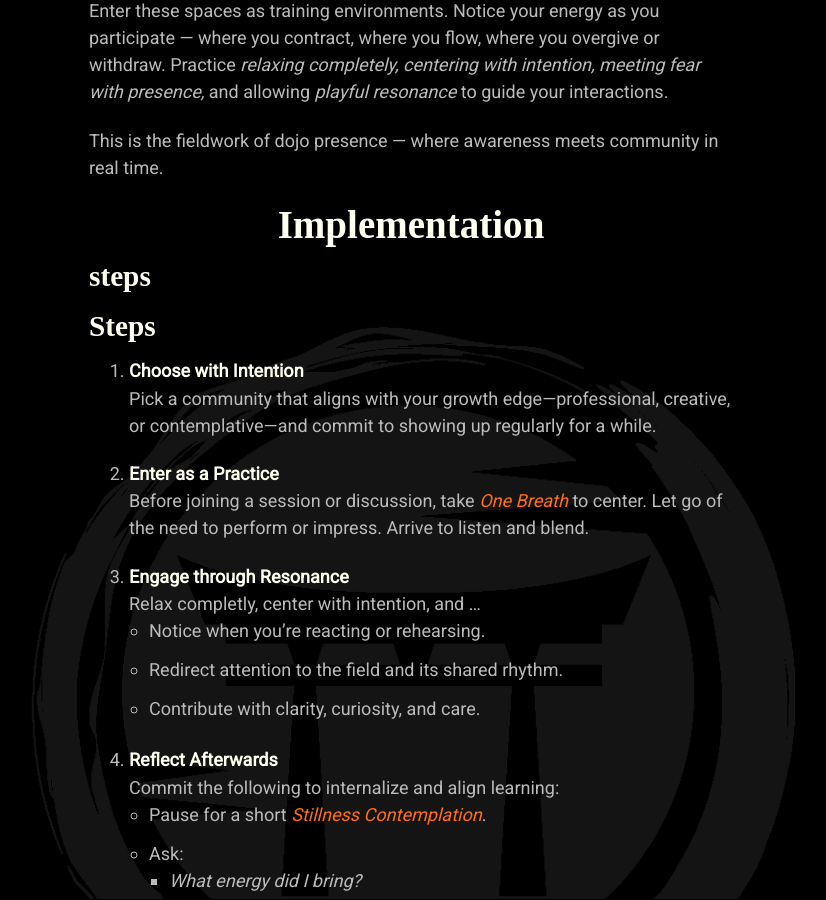
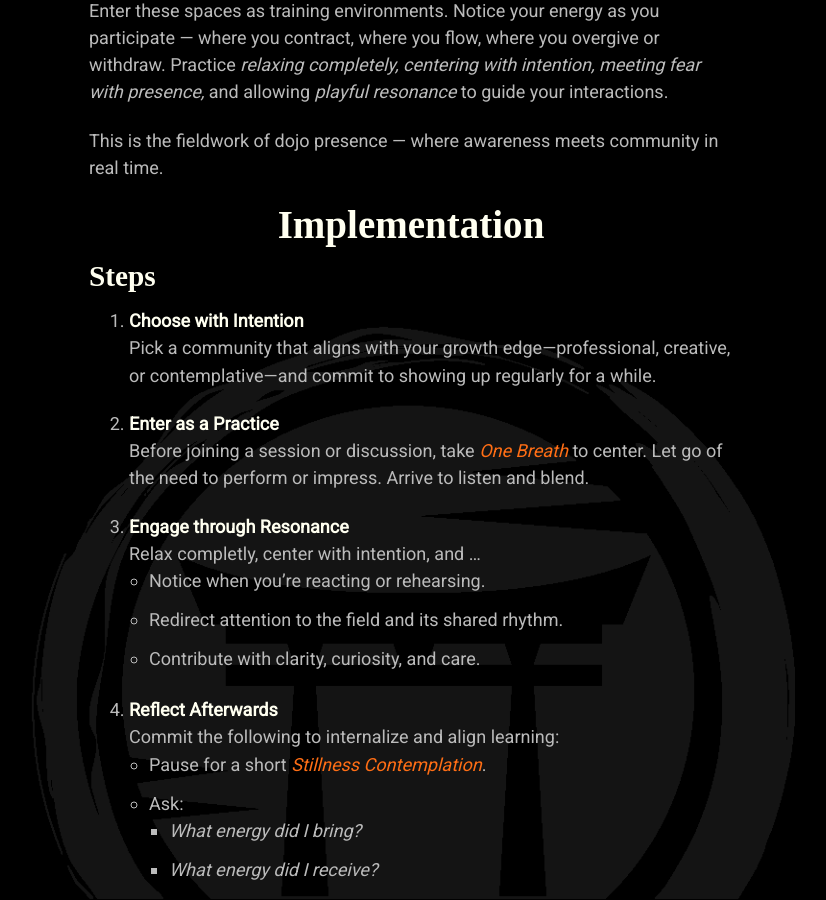
Before and after one commit to mindset-dojo/mindset-dojo.github.io, a Jekyll site: the page built from _forms/high-presence-networking.md, in a window 1280 px wide and 900 px high, scrolled down 1200 px. Shown: the whole window, without its empty margins (229-1055 px from the left). Built offline with Jekyll 4.4.1, drawn with Linux system fonts in a browser that asks for light colours; some web fonts are replaced.

Commit message:
fix: typo

```diff
--- a/_forms/high-presence-networking.md
+++ b/_forms/high-presence-networking.md
@@ -36,8 +36,6 @@ This is the fieldwork of dojo presence — where awareness meets community in re
 
 ## Implementation
 
-### steps
-
 ### Steps
 
 1. **Choose with Intention**
```
